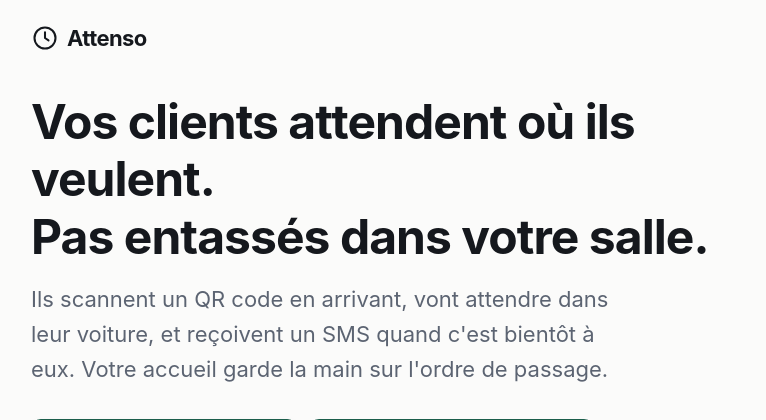
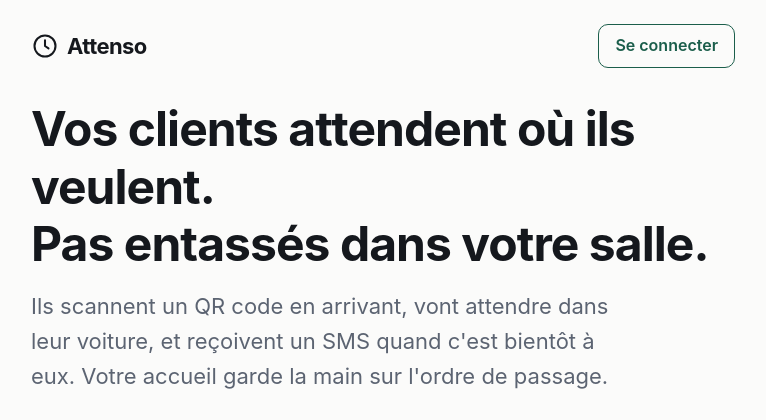
Before and after one commit to ndjoumessi/attenso, a web app: page /app/vitrine.html in a window 1280 px wide. Shown: the top 420 px of the page, without its empty margins (257-1023 px from the left). Run offline with its HTML, style and script files only (its server is not run), Linux system fonts and the light colour scheme; data that the repository does not hold is empty; some of the project's set-up classes (security, data sources, template engines, error pages and the like) are left out, and stand-ins take their place; database files in the repository are not loaded.

Commit message:
fix: une vitrine sans porte — le lien de connexion était introuvable
Signalé depuis le site déployé : « je ne vois pas de page de login ».
Elle existait pourtant, et répondait. Le journal HTTP a tranché — aucune
tentative de connexion n'était jamais arrivée au serveur, pas une seule
requête de navigateur sur /api/connexion. Personne n'avait échoué à se
connecter : personne n'avait trouvé où le faire.

LE SEUL CHEMIN VERS LE TABLEAU ÉTAIT UN LIEN NOMMÉ « ACCÈS CLINIQUE »,
rangé dans le pied de page entre « Mentions légales » et « Conditions
générales ». Le mot « connexion » n'apparaissait nulle part sur le site.
On ne cherche pas à se connecter dans un pied de page juridique.

Le lien passe donc dans l'en-tête, à droite de la marque — la seule
disposition que personne n'a à apprendre — et s'appelle « Se connecter ».
Le pied de page garde le sien, sous le même nom.

« Accueil » désignait le comptoir de la clinique, pas une page de
connexion, et c'était l'URL qu'il fallait deviner. /connexion sert
désormais la même page : trois lignes contre une porte close.

Le test vit dans PagesLegalesIntegrationTest, qui vérifiait déjà qu'une
page atteignable ne suffit pas si rien n'y mène. Il lit l'EN-TÊTE de la
vitrine, pas le fichier entier — remettre le lien au pied de page le
ferait échouer, ce qui est bien l'erreur qu'on veut empêcher de revenir.
Cassé pour vérifier qu'il mord.

281 tests serveur + 109 tests d'écrans.

Co-Authored-By: Claude Opus 5 <noreply@anthropic.com>

```diff
--- a/src/main/java/ai/attenso/config/ConfigurationSecurite.java
+++ b/src/main/java/ai/attenso/config/ConfigurationSecurite.java
@@ -59,6 +59,9 @@ public class ConfigurationSecurite {
 						// navigateur de poser un en-tête sur une navigation, ce
 						// qu'il ne sait pas faire.
 						.requestMatchers("/affiche").permitAll()
+						// Même page que /accueil, et même raison d'être publique :
+						// c'est l'écran de connexion lui-même.
+						.requestMatchers("/connexion").permitAll()
 						// EF-905 : la réservation en ligne est publique par
 						// construction — c'est un client qui n'a pas de compte.
 						// La référence opaque du rendez-vous vaut ensuite
--- a/src/main/resources/static/app/vitrine.css
+++ b/src/main/resources/static/app/vitrine.css
@@ -54,6 +54,11 @@ a:focus-visible, button:focus-visible, .bouton:focus-visible {
 
 /* --- En-tête ------------------------------------------------------------ */
 .entete { padding: var(--pas-6) var(--pas-4) 0; }
+/* La marque à gauche, l'entrée des cliniques à droite : la seule disposition
+   que personne n'a à apprendre. Elle passe à la ligne sur un écran étroit
+   plutôt que de comprimer l'un des deux. */
+.entete-barre { display: flex; align-items: center; justify-content: space-between;
+                gap: var(--pas-4); flex-wrap: wrap; }
 .marque { font-size: var(--txt-xl); font-weight: 700; letter-spacing: -0.03em;
           display: inline-flex; align-items: center; gap: var(--pas-2); }
 .marque svg { flex: none; }
@@ -80,6 +85,10 @@ a:focus-visible, button:focus-visible, .bouton:focus-visible {
 .appel:hover { filter: brightness(1.12); box-shadow: var(--ombre-2); }
 .appel:active { filter: brightness(0.95); }
 .appel--discret { background: transparent; color: var(--accent); box-shadow: none; }
+/* Pour l'en-tête : plus petit que l'appel à l'action de la page, sans
+   descendre sous les 44 px qui restent le plancher d'une cible tactile. */
+.appel--petit { min-height: var(--cible-min); padding: 0 var(--pas-4);
+                font-size: var(--txt-base); font-weight: 600; }
 .appel--discret:hover { background: var(--accent-voile); filter: none; }
 
 .sous-appel { font-size: var(--txt-sm); color: var(--sur-fond-doux);
--- a/src/main/resources/static/app/vitrine.html
+++ b/src/main/resources/static/app/vitrine.html
@@ -14,7 +14,12 @@
 <a class="evitement" href="#contenu">Aller au contenu</a>
 
 <header class="entete">
-  <div class="colonne">
+  <!-- Le lien de connexion vit ICI, et pas seulement au pied de page. Il y
+       était rangé entre les mentions légales et les CGV, sous le nom « Accès
+       clinique » : personne ne cherche à se connecter dans un pied de page
+       juridique, et le mot « connexion » n'apparaissait nulle part sur le
+       site. Un client s'est retrouvé devant une vitrine sans porte. -->
+  <div class="colonne entete-barre">
     <span class="marque">
       <svg width="28" height="28" viewBox="0 0 24 24" fill="none" stroke="currentColor"
            stroke-width="1.75" stroke-linecap="round" stroke-linejoin="round"
@@ -24,6 +29,7 @@
       </svg>
       Attenso
     </span>
+    <a class="appel appel--discret appel--petit" href="/connexion">Se connecter</a>
   </div>
 </header>
 
@@ -257,7 +263,7 @@
       et sont effacés le lendemain.
     </p>
     <ul>
-      <li><a href="/accueil">Accès clinique</a></li>
+      <li><a href="/connexion">Se connecter</a></li>
       <li><a href="/mentions-legales">Mentions légales</a></li>
       <li><a href="/cgv">Conditions générales</a></li>
       <li><a href="/confidentialite">Confidentialité</a></li>
```
Also changed, not shown: src/main/java/ai/attenso/web/ControleurPages.java (+13 -0 lines), 1 other file.
